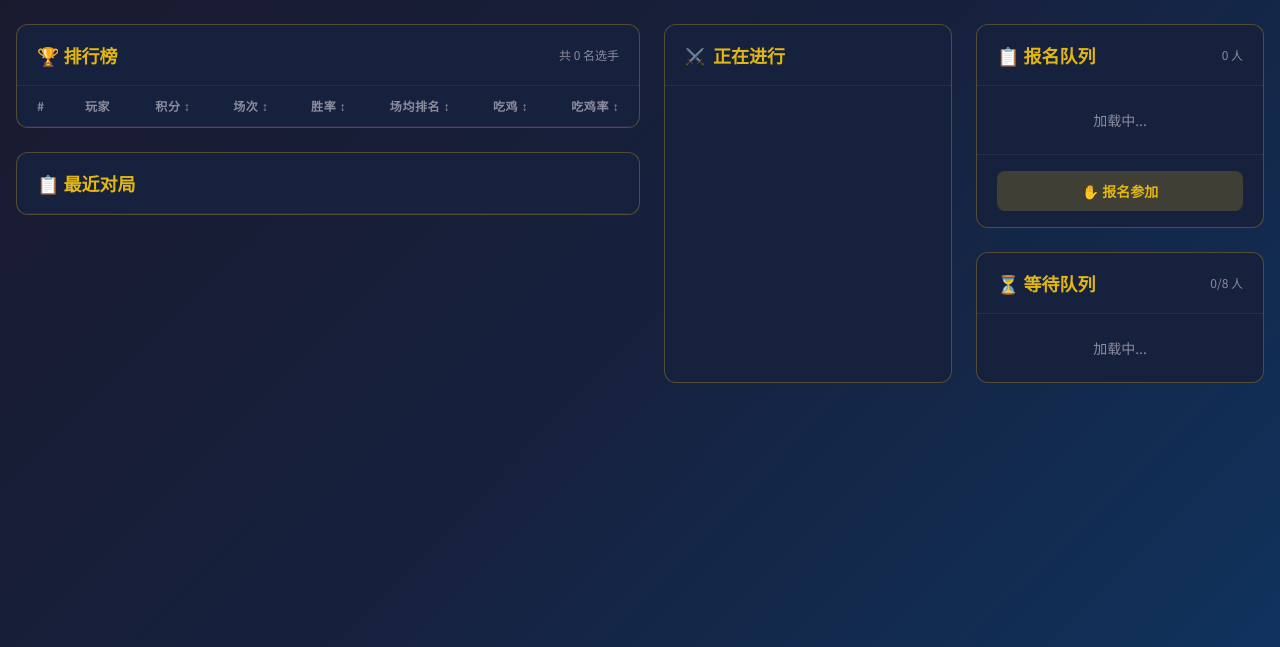
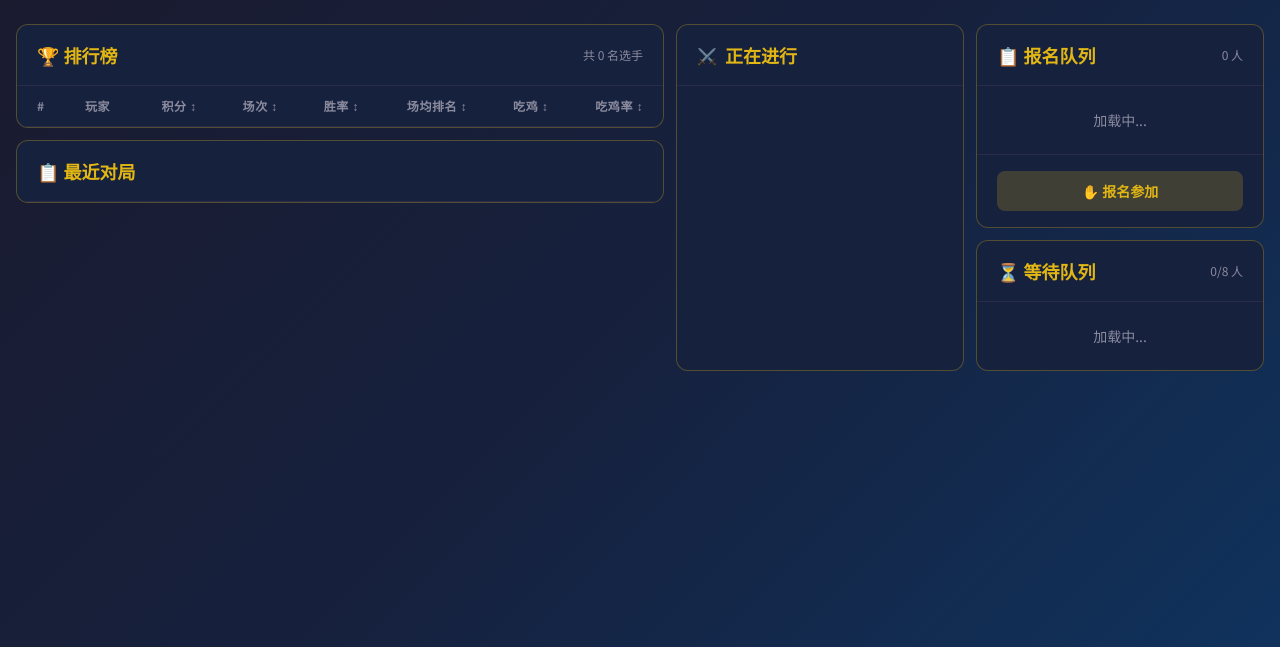
Before and after one commit to iceshoesss/LeagueWeb, a Flask app: template templates/index.html in a window 1280 px wide. Shown: the part 53-700 px from the top of the page. Run offline with Flask 3, Linux system fonts and the light colour scheme; the template is opened without the code that fills it, so the values that code supplies are empty; some libraries are stand-ins or nearby versions.

Commit message:
fix: 放宽容器+收紧间距，排行榜获得更多空间

```diff
--- a/templates/base.html
+++ b/templates/base.html
@@ -59,7 +59,7 @@
             </div>
         </div>
     </nav>
-    <main class="max-w-7xl mx-auto px-4 py-6">
+    <main class="max-w-[1440px] mx-auto px-4 py-6">
         {% block content %}{% endblock %}
     </main>
     {% block scripts %}{% endblock %}
--- a/templates/index.html
+++ b/templates/index.html
@@ -2,11 +2,11 @@
 {% block title %}酒馆战棋联赛 — 排行榜{% endblock %}
 
 {% block content %}
-<div class="flex flex-col lg:flex-row gap-6">
+<div class="flex flex-col lg:flex-row gap-3">
     <!-- 左侧：排行榜 + 最近对局 + 广告 -->
     <div class="flex-1 min-w-0">
         <!-- 排行榜 -->
-        <div class="bg-hearth-card rounded-xl gold-border overflow-hidden mb-6">
+        <div class="bg-hearth-card rounded-xl gold-border overflow-hidden mb-3">
             <div class="px-5 py-4 border-b border-hearth-border flex items-center justify-between">
                 <h2 class="text-lg font-bold text-hearth-gold">🏆 排行榜</h2>
                 <span class="text-xs text-hearth-dim">共 {{ players|length }} 名选手</span>
@@ -58,7 +58,7 @@
     </div>
 
     <!-- 右侧：正在进行 + 报名/等待队列 -->
-    <div class="w-full lg:w-auto flex-shrink-0 flex gap-6">
+    <div class="w-full lg:w-auto flex-shrink-0 flex gap-3">
         <!-- 正在进行 -->
         <div class="w-72 bg-hearth-card rounded-xl gold-border overflow-hidden">
             <div class="px-5 py-4 border-b border-hearth-border flex items-center gap-2">
@@ -93,7 +93,7 @@
         </div>
 
         <!-- 报名 + 等待队列 -->
-        <div class="w-72 space-y-6">
+        <div class="w-72 space-y-3">
         <!-- 报名队列 -->
         <div class="bg-hearth-card rounded-xl gold-border overflow-hidden">
             <div class="px-5 py-4 border-b border-hearth-border flex items-center justify-between">
```
